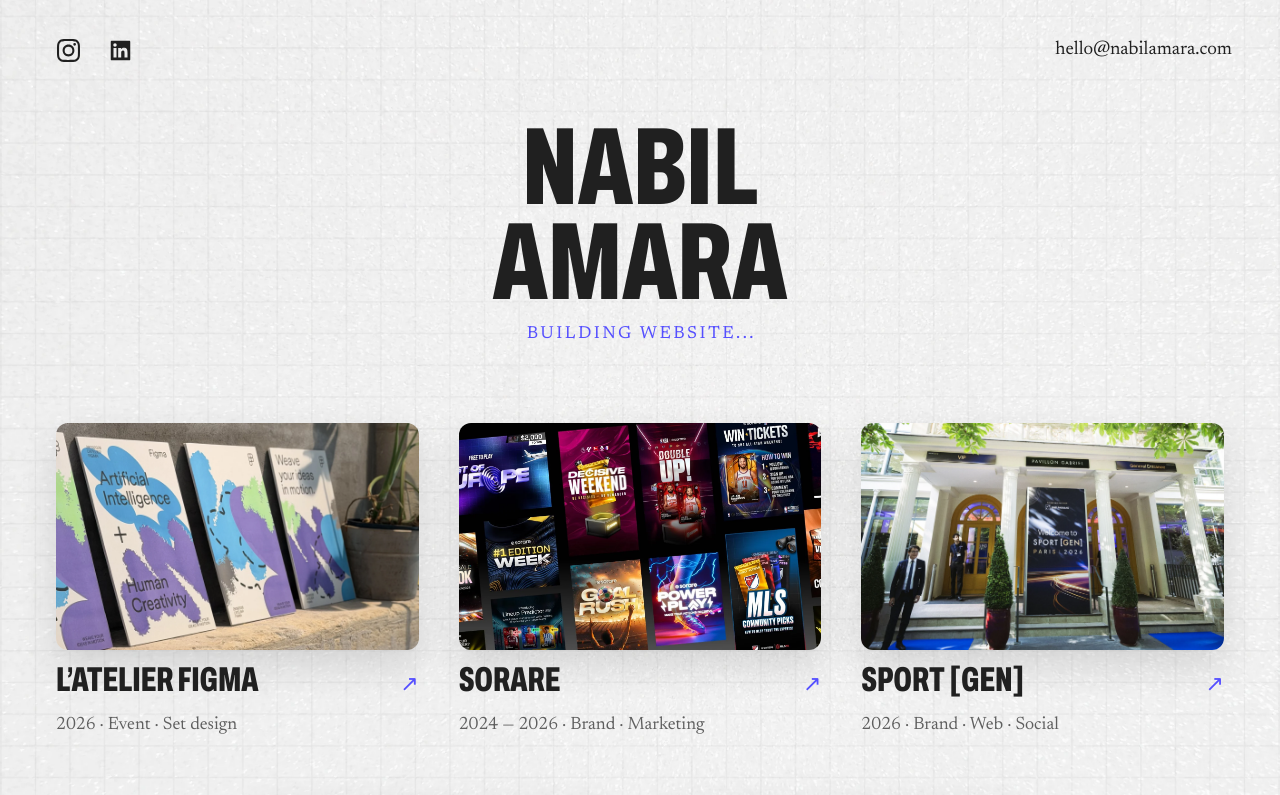
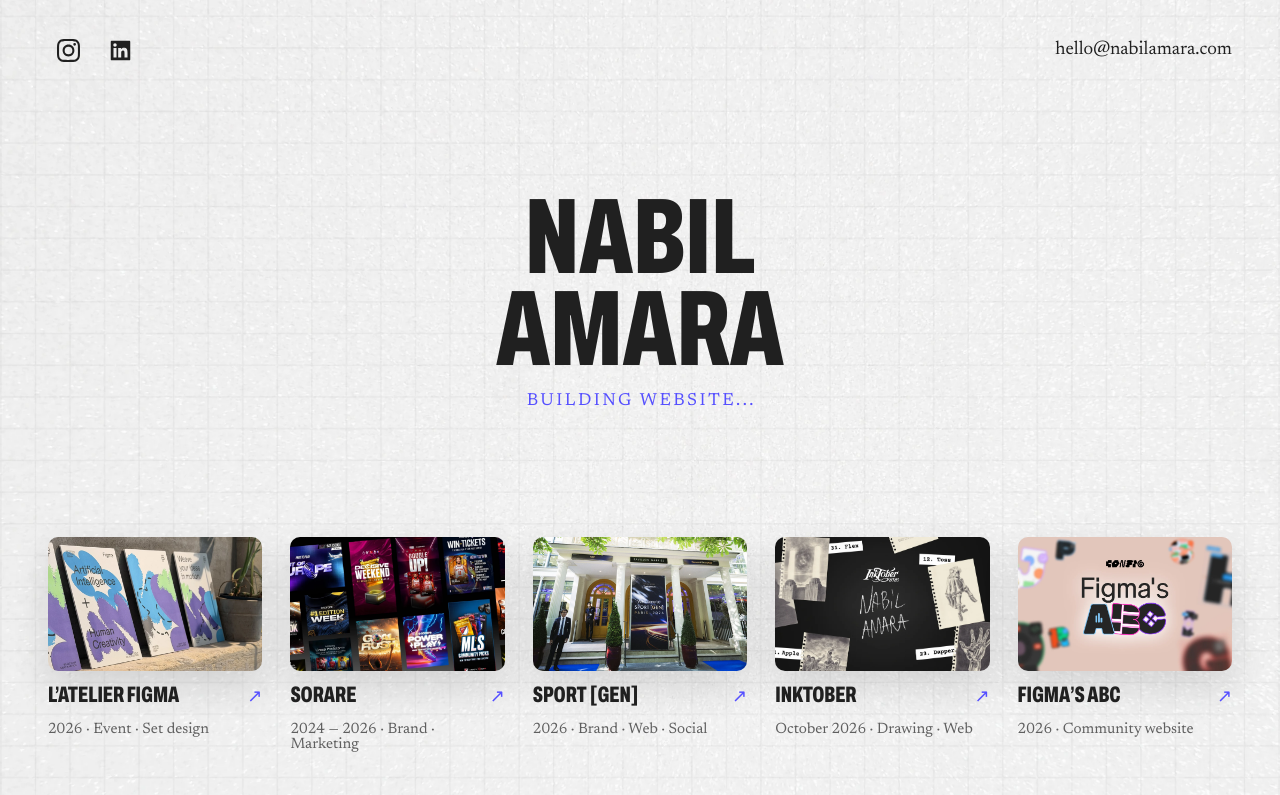
Before and after one commit to j0hnmen/nabilamara.com, a plain HTML site: page index.html in a window 1280 px wide. Shown: the top 795 px of the page. Drawn offline with Linux system fonts and the light colour scheme.

Commit message:
Desktop: single screen, five projects in one row; no horizontal scroll
Co-Authored-By: Claude Opus 5.5 <noreply@anthropic.com>
Claude-Session: https://claude.ai/code/session_01QfCq9SgQRfkMFT4zM2N2fm

```diff
--- a/index.html
+++ b/index.html
@@ -105,6 +105,21 @@ main{max-width:1360px;margin:0 auto;padding:30px 56px 120px;display:grid;grid-te
 .mbox .copy button:hover{background:var(--blue)}
 .mbox .copy button.ok{background:var(--blue)}
 @media (max-width:480px){.mbox{padding:26px 18px 18px}.mbox h2{font-size:40px}.mbox .opts{grid-template-columns:1fr}.mbox .opt{flex-direction:row;align-items:center;gap:14px;padding:14px}}
+/* desktop : page fixe, les cinq projets sur une ligne */
+html,body{overflow-x:hidden}
+@media (min-width:1001px) and (min-height:620px){
+  html,body{height:100%;overflow:hidden}
+  body{display:flex;flex-direction:column}
+  header.hero{flex:1;min-height:0;padding:90px 24px 24px}
+  h1{font-size:clamp(64px,min(8.4vw,15vh),150px)}
+  main{width:100%;max-width:1440px;grid-template-columns:repeat(5,1fr);gap:28px;padding:0 48px clamp(36px,6vh,64px)}
+  .tile,.tile:nth-child(4){grid-column:auto}
+  .tile{gap:12px}
+  .im{border-radius:10px}
+  .t{font-size:clamp(22px,1.75vw,30px)}
+  .go{font-size:18px}
+  .meta{font-size:15px}
+}
 @media (max-width:1000px){main{grid-template-columns:1fr 1fr;padding:20px 32px 90px;gap:48px 28px}.tile,.tile:nth-child(4){grid-column:auto}.tile:last-child{grid-column:1 / -1;max-width:calc(50% - 14px);justify-self:center;width:100%}}
 @media (max-width:640px){.soc{top:14px;left:12px;gap:0}.mailbtn{top:20px;right:14px;font-size:15px}.mveil{top:56px;right:16px}.soc a{width:44px;height:44px}.soc svg{width:22px;height:22px}
   header.hero{min-height:auto;padding:110px 20px 50px}
```
